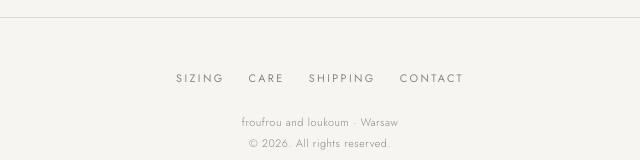
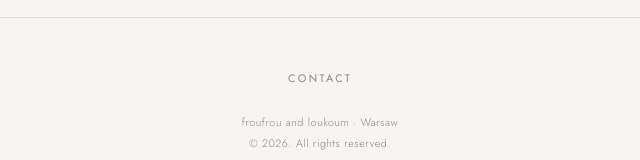
Before and after one commit to katenestsiarovich-svg/froufrouandloukoum, a website: page site/index.html in a window 1280 px wide. Shown: the part 1804-1964 px from the top of the page, without its empty margins (320-960 px from the left). Drawn offline with Linux system fonts and the light colour scheme; no server answers.

Commit message:
Add files via upload

```diff
--- a/site/index.html
+++ b/site/index.html
@@ -522,9 +522,6 @@ footer .fine{font-size:.68rem;letter-spacing:.05em;line-height:1.9}
 
 <footer>
   <div class="links caps">
-    <a href="#" data-page="sizing">Sizing</a>
-    <a href="#" data-page="care">Care</a>
-    <a href="#" data-page="shipping">Shipping</a>
     <a href="mailto:kate.nestsiarovich@gmail.com">Contact</a>
   </div>
   <div class="fine">
```
